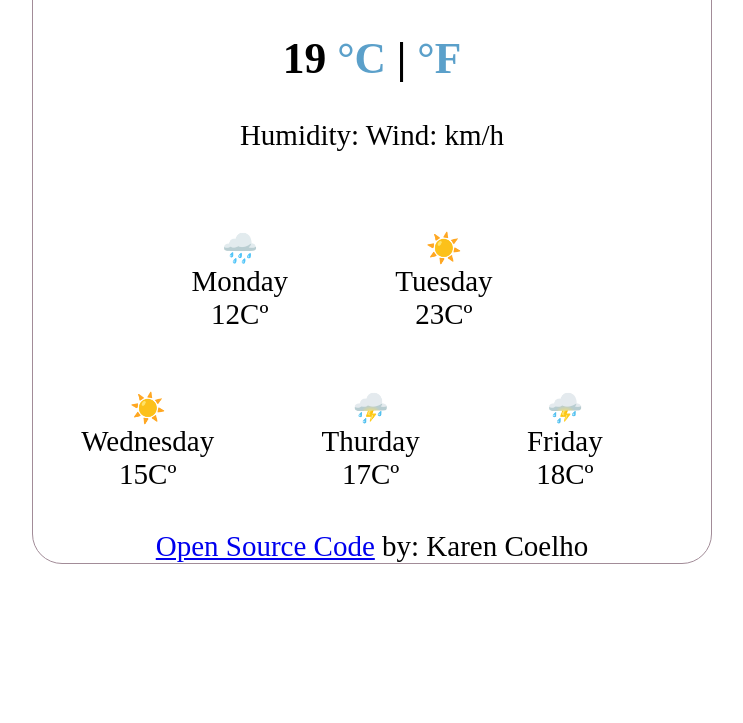
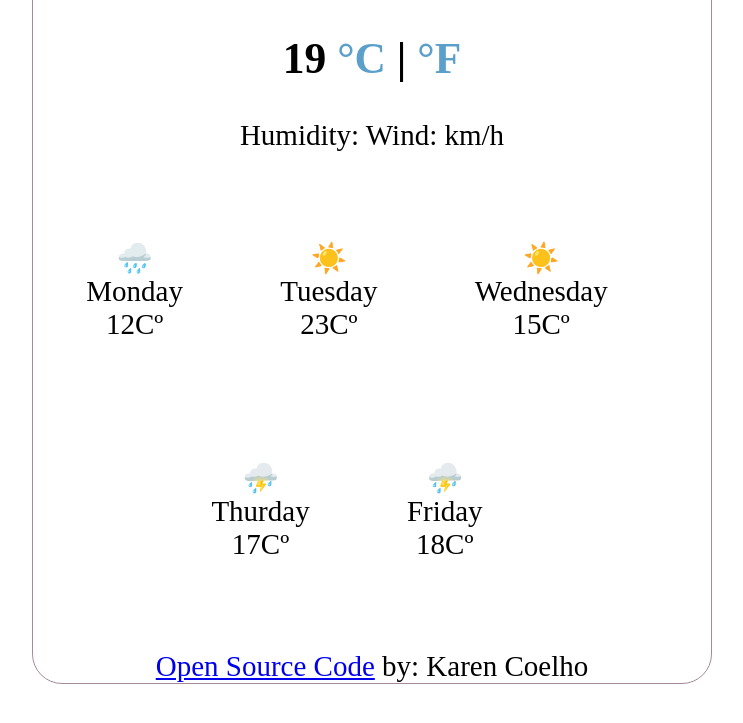
Before and after one commit to Karixkai/Clima-app, a plain HTML site: page index.html in a window 1280 px wide. Shown: the part 673-1396 px from the top of the page, without its empty margins (268-1011 px from the left). Before the commit the page ends 1337 px from the top, so only its background shows below. Drawn offline with nearby package versions, Linux system fonts and the light colour scheme; no server answers.

Commit message:
Update styles.css

```diff
--- a/src/styles.css
+++ b/src/styles.css
@@ -9,8 +9,8 @@ body {
     border: 1px solid #a28c98;
     font-size: 29px;
   }
-  .emoji {
-    font-size: 90px;
+  #emoji {
+    margin:auto;
   }
   .form-control.rounded {
     margin-top: 20px;
@@ -31,7 +31,8 @@ body {
   }
   li {
     display: inline-block;
-    margin-top: 50px;
-    padding-right: 100px;
-    margin-bottom: 10px;
+    margin-top: 60px;
+    padding-right: 90px;
+    margin-bottom: 60px;
+
   }
```
